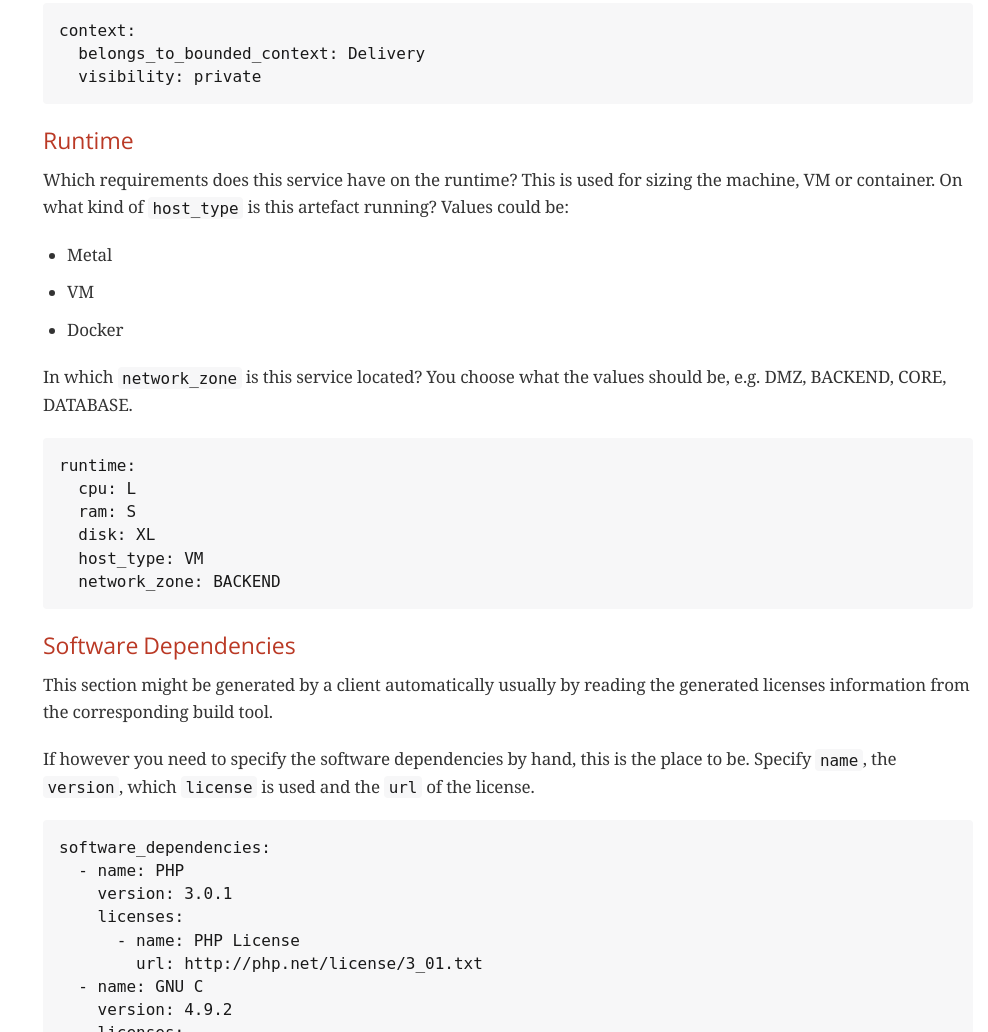
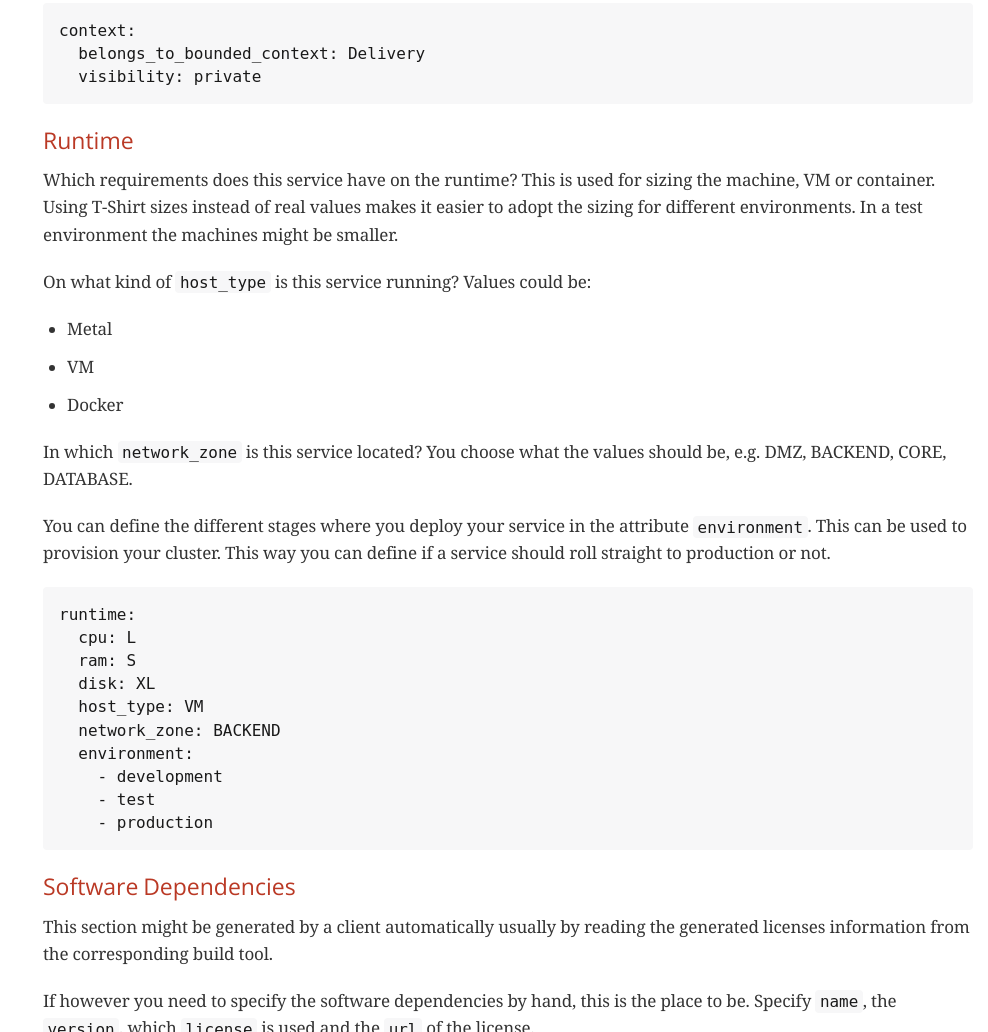
Before and after one commit to pivio/pivio.github.io, a plain HTML site: page docs/index.html in a window 1280 px wide. Shown: the part 7131-8163 px from the top of the page, without its empty margins (292-1280 px from the left). Drawn offline with nearby package versions, Linux system fonts and the light colour scheme; a web font is replaced by a local one.

Commit message:
New version

```diff
--- a/docs/index.html
+++ b/docs/index.html
@@ -855,8 +855,11 @@ links:
 <div class="sect3">
 <h4 id="_runtime">Runtime</h4>
 <div class="paragraph">
-<p>Which requirements does this service have on the runtime? This is used for sizing the machine, VM or container.
-On what kind of <code>host_type</code> is this artefact running? Values could be:</p>
+<p>Which requirements does this service have on the runtime? This is used for sizing the machine, VM or container. Using T-Shirt sizes
+instead of real values makes it easier to adopt the sizing for different environments. In a test environment the machines might be smaller.</p>
+</div>
+<div class="paragraph">
+<p>On what kind of <code>host_type</code> is this service running? Values could be:</p>
 </div>
 <div class="ulist">
 <ul>
@@ -874,6 +877,10 @@ On what kind of <code>host_type</code> is this artefact running? Values could be
 <div class="paragraph">
 <p>In which <code>network_zone</code> is this service located? You choose what the values should be, e.g. DMZ, BACKEND, CORE, DATABASE.</p>
 </div>
+<div class="paragraph">
+<p>You can define the different stages where you deploy your service in the attribute <code>environment</code>. This can be used to provision your
+cluster. This way you can define if a service should roll straight to production or not.</p>
+</div>
 <div class="listingblock">
 <div class="content">
 <pre class="prettyprint highlight"><code class="language-yaml" data-lang="yaml">runtime:
@@ -881,7 +888,11 @@ On what kind of <code>host_type</code> is this artefact running? Values could be
   ram: S
   disk: XL
   host_type: VM
-  network_zone: BACKEND</code></pre>
+  network_zone: BACKEND
+  environment:
+    - development
+    - test
+    - production</code></pre>
 </div>
 </div>
 </div>
```
Also changed, not shown: 1 other file.
